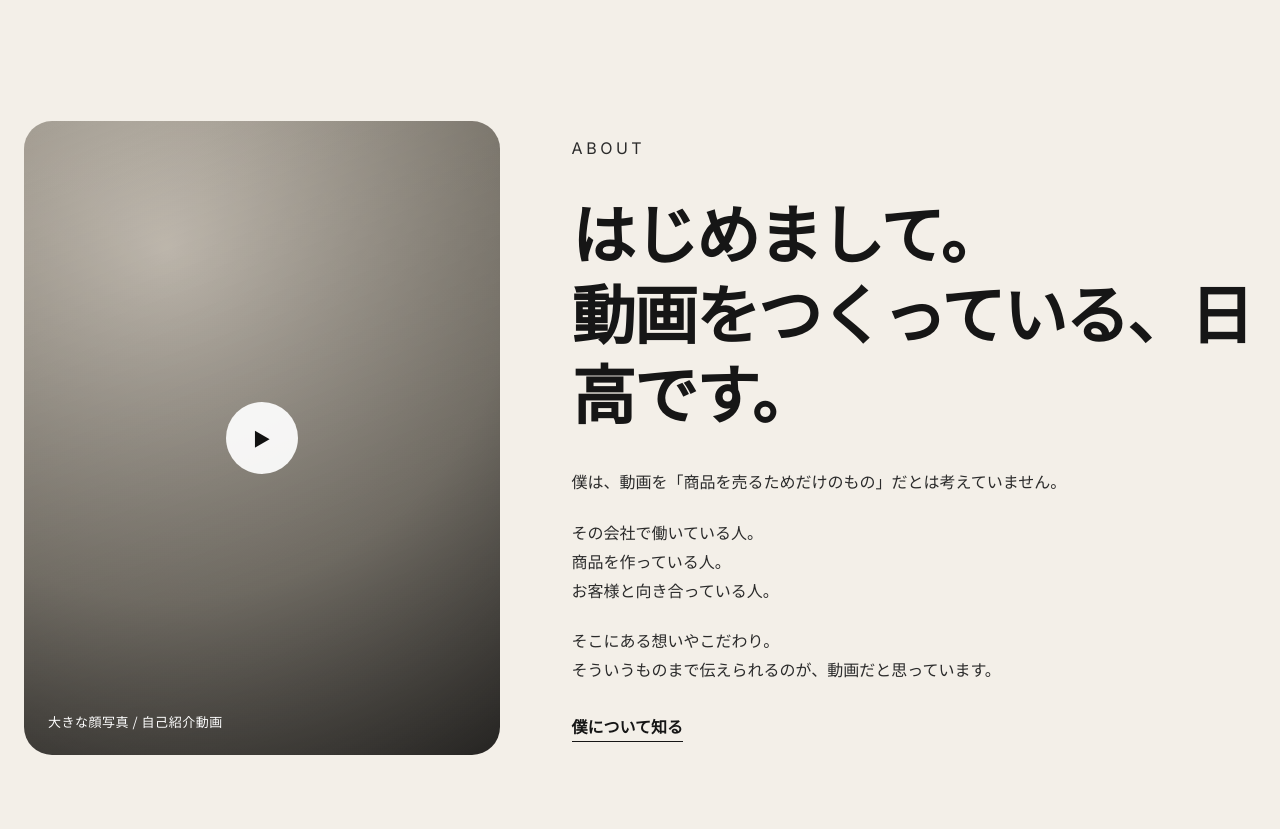
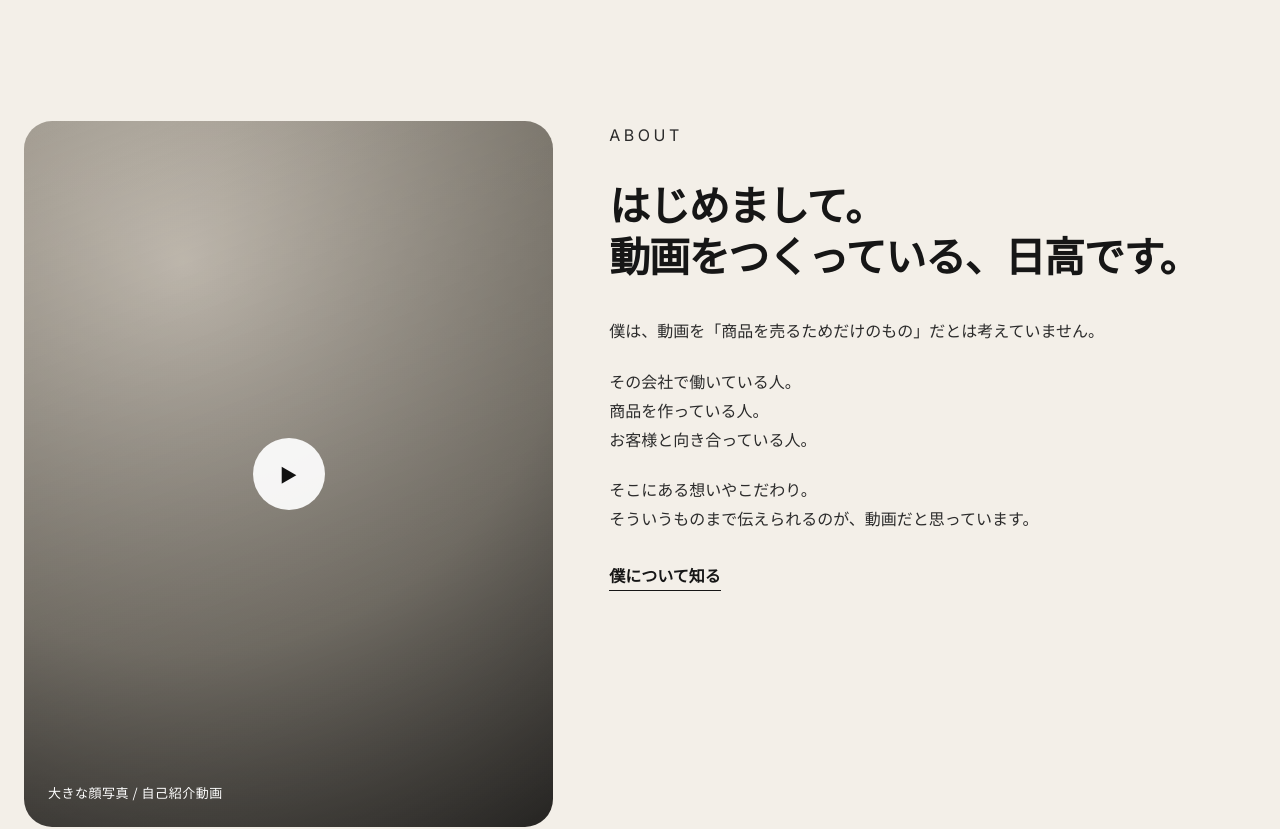
Before and after one commit to ytwg66z59b-wq/my-ai, a React (Vite) app: page / in a window 1280 px wide. Shown: the part 1080-1909 px from the top of the page. Built offline with nearby package versions, Linux system fonts and the light colour scheme.

Commit message:
Prevent split-section headings from overflowing
Co-authored-by: ytwg66z59b-wq <ytwg66z59b-wq@users.noreply.github.com>

```diff
--- a/src/styles.css
+++ b/src/styles.css
@@ -263,9 +263,33 @@ h1,
 .listen-grid,
 .outro-grid {
   display: grid;
-  grid-template-columns: minmax(280px, 0.82fr) minmax(0, 1.18fr);
-  gap: 72px;
-  align-items: center;
+  grid-template-columns: minmax(0, 0.9fr) minmax(0, 1.1fr);
+  gap: 56px;
+  align-items: start;
+}
+
+.about-grid > *,
+.listen-grid > *,
+.outro-grid > * {
+  min-width: 0;
+}
+
+.about-grid .read,
+.listen-grid .read,
+.outro-grid .read {
+  max-width: none;
+}
+
+.about-grid h2,
+.listen-grid h2,
+.outro-grid h2 {
+  font-size: clamp(32px, 3.2vw, 44px);
+}
+
+.read h2,
+.hero-lead,
+.big-line {
+  overflow-wrap: anywhere;
 }
 
 .outro-grid {
```
